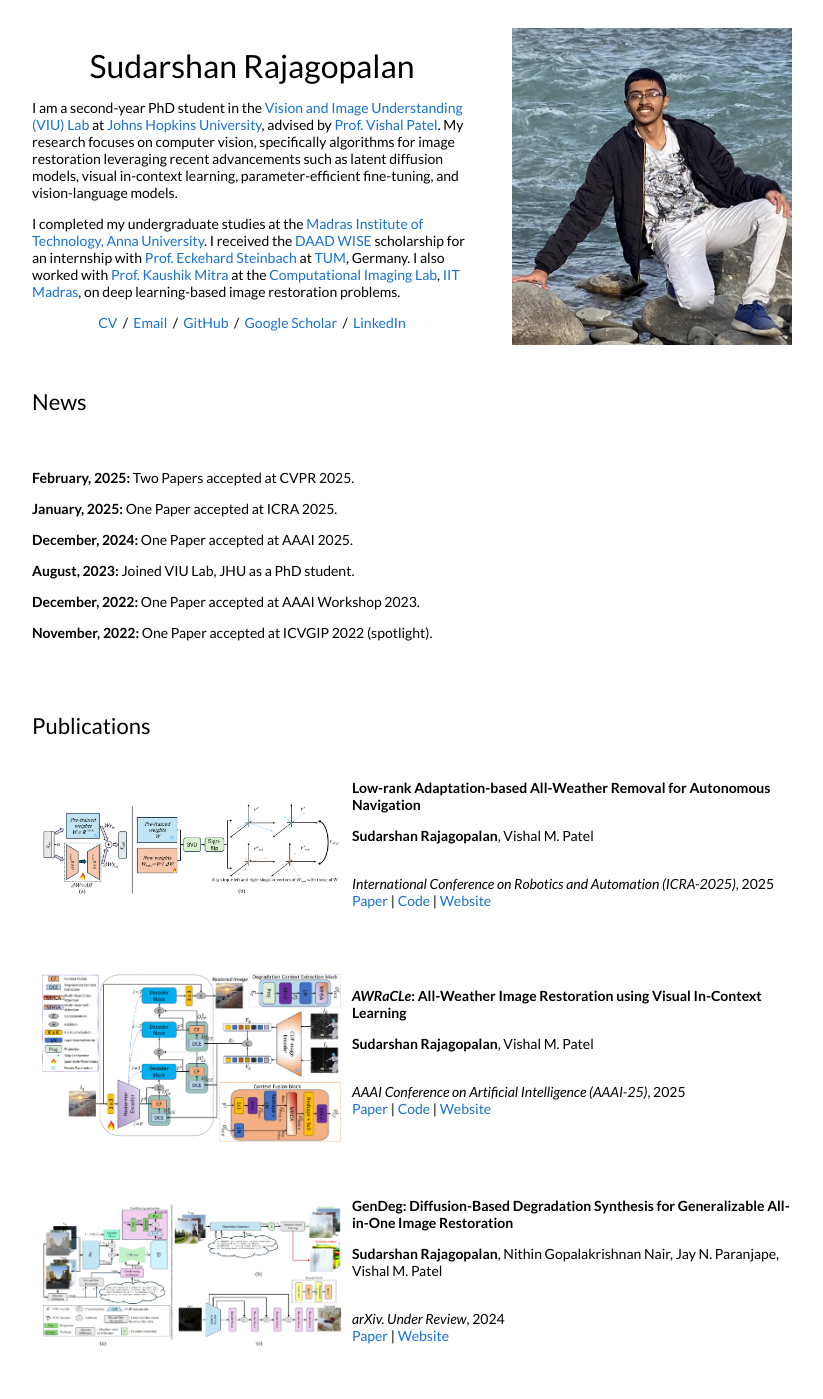
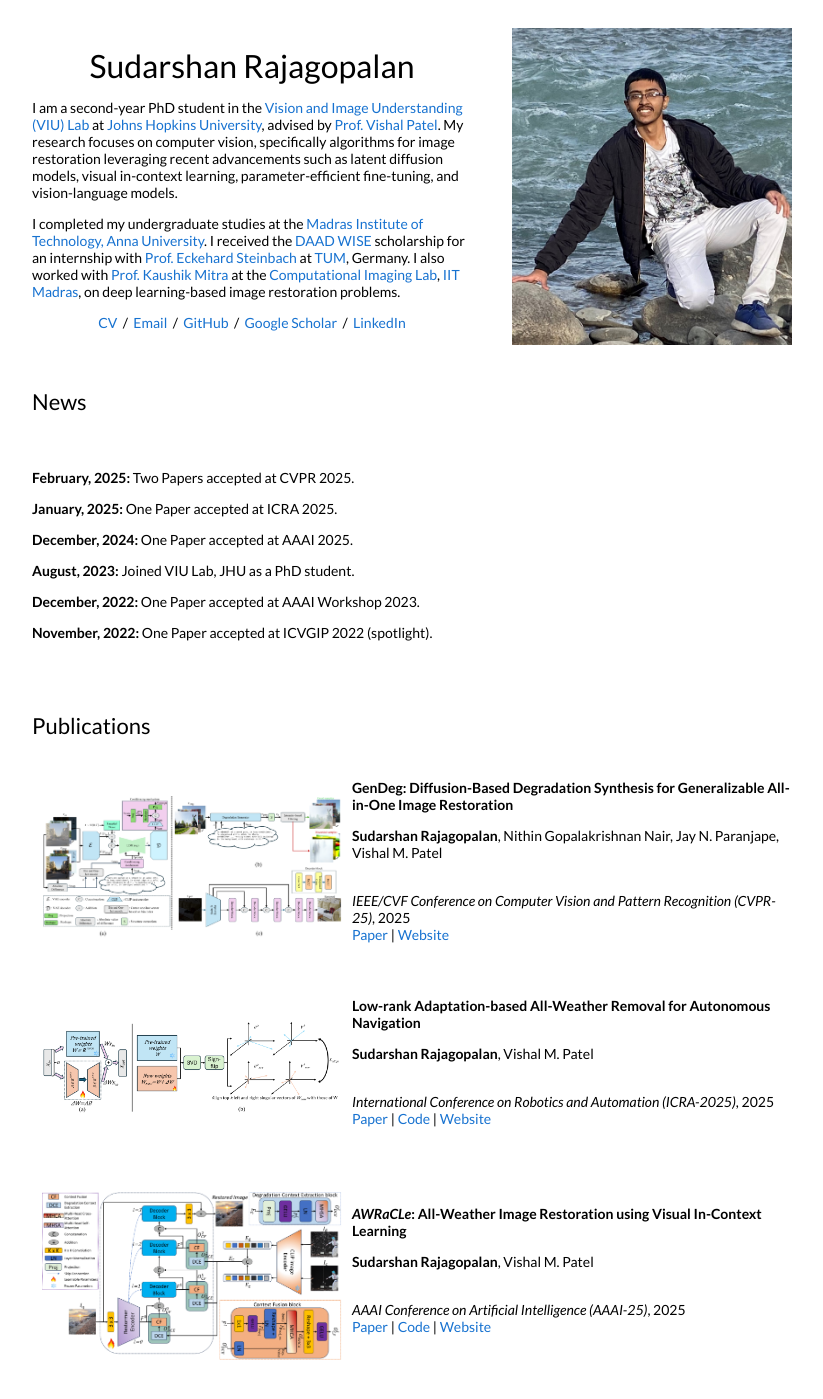
Before and after one commit to sudraj2002/sudraj2002.github.io, a Jekyll site: the page built from _posts/2024-11-26-gendeg.md, in a window 1280 px wide and 1400 px high. Shown: the whole window, without its empty margins (228-1051 px from the left). Built offline with Jekyll 4.4.1, drawn with Linux system fonts in a browser that asks for light colours.

Commit message:
Update 2024-11-26-gendeg.md

```diff
--- a/_posts/2024-11-26-gendeg.md
+++ b/_posts/2024-11-26-gendeg.md
@@ -6,8 +6,8 @@ title: "GenDeg: Diffusion-Based Degradation Synthesis for Generalizable All-in-O
 categories:
   - 'research'
 # excerpt: 'In this work, we explore the usage of diffusion models as a degradation synthesis pipeline for improving the generalizability of image restoration models.'
-date: 2024-11-26
-venue: 'arXiv. <i>Under Review</i>'
+date: 2025-02-26
+venue: 'IEEE/CVF Conference on Computer Vision and Pattern Recognition (CVPR-25)'
 website: 'https://sudraj2002.github.io/gendegpage/'
 author: "Sudarshan Rajagopalan"
 arxiv: 'https://arxiv.org/abs/2411.17687'
```
